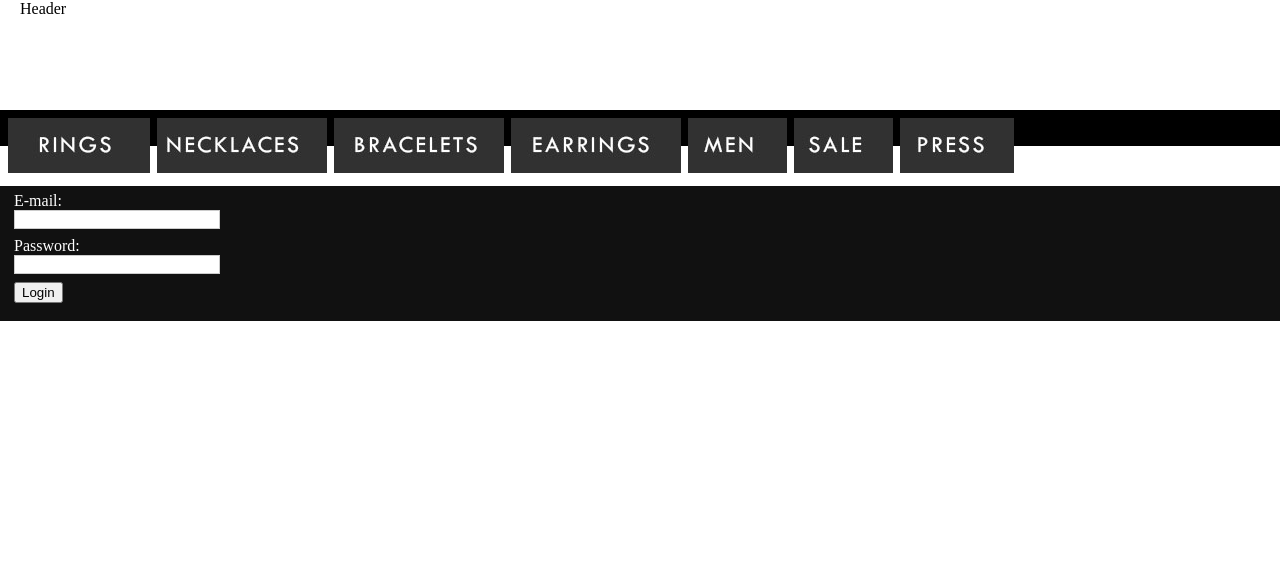
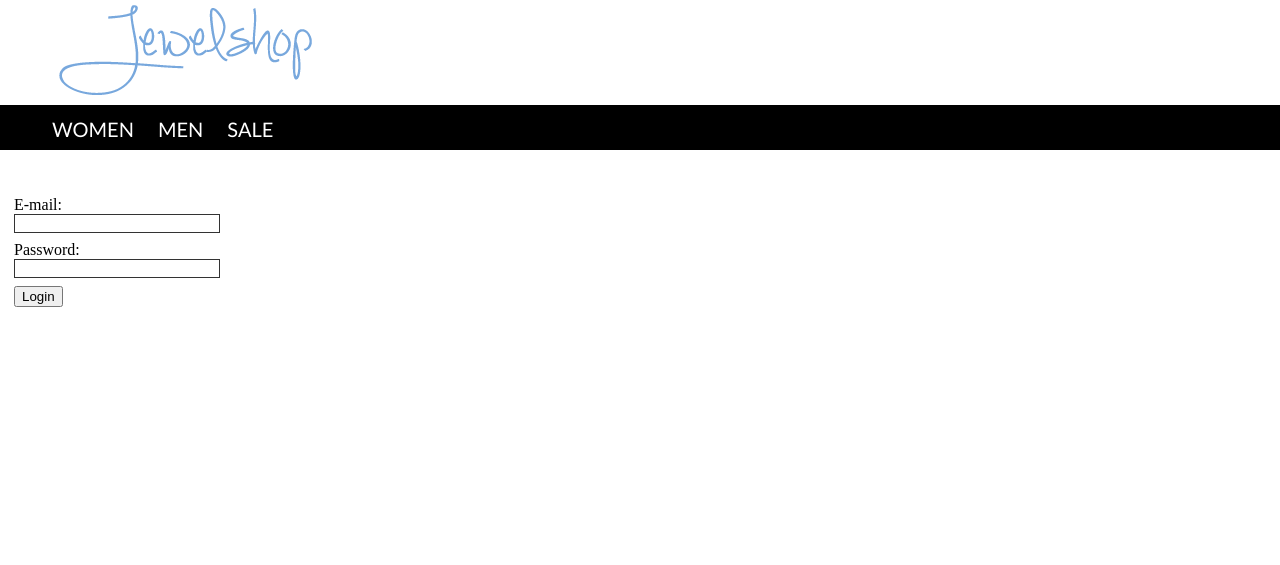
Before and after one commit to JasperVanEck/webDB13MC1, a PHP site: page /login.html in a window 1280 px wide. Shown: the top 565 px of the page. Run offline with PHP 8.4, Linux system fonts and the light colour scheme.

Commit message:
sidescroll gone + redundancies removed

```diff
--- a/index.html
+++ b/index.html
@@ -4,7 +4,7 @@
 <html>
 	<head>
 
-		<title>Sieraden Webshop</title>
+		<title>Jewel Webshop</title>
 
 			<link rel="stylesheet" type="text/css" href="style.css">
 
@@ -13,7 +13,7 @@
 <body>
 
 	<div class="header">
-			<img src="logo.png">
+			<img src="logo.png" id ="logo">
 	</div>
 
 
--- a/login.html
+++ b/login.html
@@ -4,7 +4,7 @@
 <html>
 	<head>
 
-                <title>Sieraden Webshop</title>
+		<title>Jewel Webshop</title>
 
 			<link rel="stylesheet" type="text/css" href="style.css">
 
@@ -13,31 +13,16 @@
 <body>
 
 	<div class="header">
-
-                Header
-
-
-
-
+			<img src="logo.png" id="logo">
 	</div>
 
 
 	<div class="menu">
-
-		<a href="rings.html"><img src="images/rings.jpg"></a>
-
-		<a href="necklaces.html"><img src="images/necklaces.jpg"></a>
-
-		<a href="bracelets.html"><img src="images/bracelets.jpg"></a>
-
-		<a href="earrings.html"><img src="images/earrings.jpg"></a>
-
-		<a href="men.html"><img src="images/men.jpg"></a>
-
-		<a href="sale.html"><img src="images/sale.jpg"></a>
-
-		<a href="press.html"><img src="images/press.jpg"></a>
-
+			<ul id="nav">
+				<li><a href="...">WOMEN</a></li>
+				<li><a href="...">MEN</a></li>
+				<li><a href="...">SALE</a></li>
+			</ul>
 	</div>
 
         <div class="main">
@@ -56,12 +41,7 @@
 
                 Footer
 
-
         </div>
-
-
-
-
 
 </body>
 
--- a/style.css
+++ b/style.css
@@ -9,29 +9,28 @@ body
 .header
 {
 	background-color: #FFFFFF;
-	padding-left: 20px;
-	height: 100px;
+	height: 85px;
 	width: 100%;
+}
+
+#logo
+{
+	margin-left: 20px;
 }
 
 .menu
 {
 	background-color: #000000;
-	height: 20px;
+	height: 45px;
 	width: 100%;
 	word-spacing: 2px;
 	font-size: 20px;
-	padding:8px;
 	margin-top:10px;
 	list-style:none;
 }
 
-#nav {
-	margin: 0px;
-	margin-top:-14px;
-}
-
-	#nav li {
+#nav li
+{
 	float:left;
 	display:block;
 	margin:12px;
@@ -40,25 +39,29 @@ body
 	border-style:inset;
 }
 
-		#nav li a:link {
+#nav li a:link
+{
 	text-decoration:none;
 	font-family: trebuchet ms;
 	color:#FFFFFF;
 }
 
-		#nav li a:visited {
+#nav li a:visited
+{
 	text-decoration:none;
 	font-family: trebuchet ms;
 	color:#000000;
 }
 
-		#nav li a:hover {
+#nav li a:hover
+{
 	text-decoration:none;
 	font-family: trebuchet ms;
 	color:#000000;
 }
 
-		#nav li a:active {
+#nav li a:active
+{
 	text-decoration:none;
 	font-family: trebuchet ms;
 	color:#000000;
@@ -92,7 +95,7 @@ body
 }
 
 form#login_form {
-	background-color: #111111;
+	background-color: #FFFFFF;
 	display: block;
 }
 
@@ -100,20 +103,23 @@ fieldset
 {
 	border: 0px;
 }
+
 #login_form input[type="text"],
 #login_form input[type="password"] {
-	border: 1px solid #ccc;
+	border: 1px solid #333;
 	width: 200px;
 }
 
 label#login_form
 {
-	color: #ffffff;
+	color: #000000;
 }
+
 #login_form input {
   display: block;
   margin-bottom: 8px;
 }
+
 #login_form input[type="text"]:focus,
 #login_form input[type="password"]:focus {
   background: #F4EDB6;
```
Also changed, not shown: 3 other files. Lines whose indentation alone changed are shown as unchanged.
